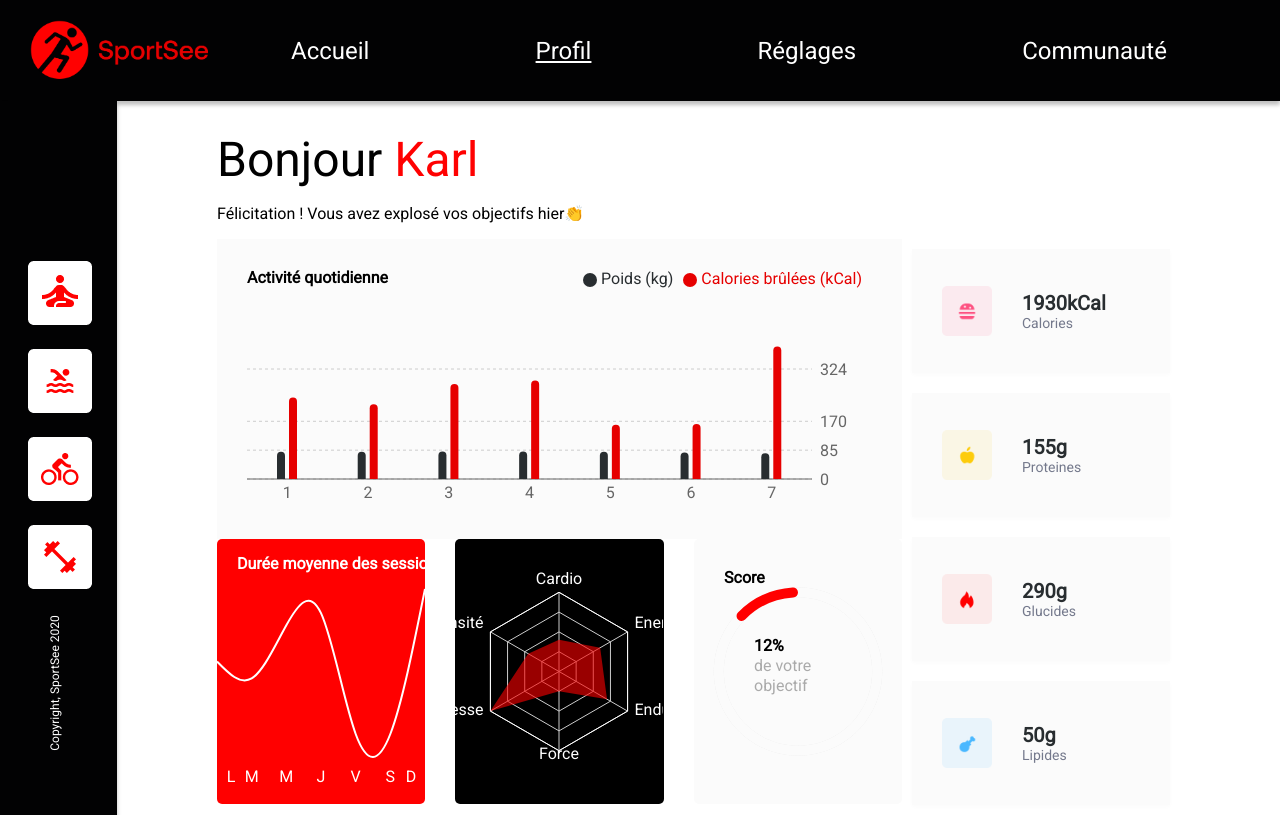
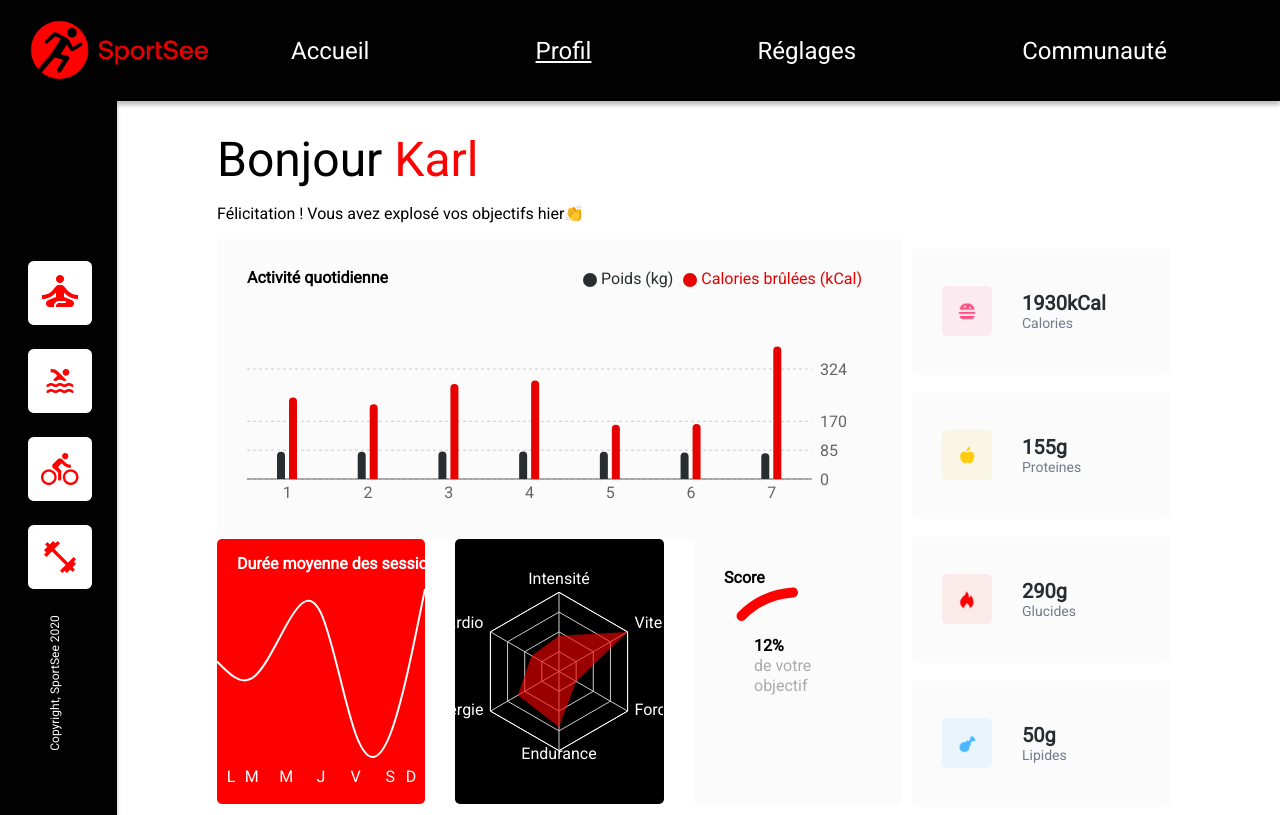
Before and after one commit to tetyanachouteau/p9-front-end-dasboard, a React (Create React App) app: page /dashboard/12 in a window 1280 px wide. Built offline with nearby package versions, Linux system fonts and the light colour scheme.

Commit message:
Change l'ordre du radar

```diff
--- a/src/components/Radar.jsx
+++ b/src/components/Radar.jsx
@@ -13,7 +13,7 @@ function RadarComp() {
     let perf = USER_PERFORMANCE.filter(el => el.userId === Number.parseInt(id))[0];
 
     // Extraire les données de performance spécifiques pour le graphique radar
-    let data = perf.data;
+    let data = perf.data.sort((a,b) => {return b.kind-a.kind});
 
     let translate = {'cardio': 'Cardio',
     'energy': 'Energie',
```
